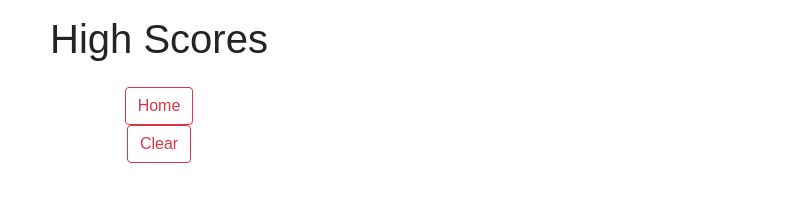
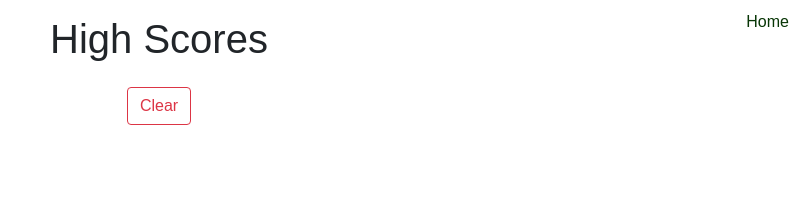
Before and after one commit to CuevasLuis/MyFirstQuiz, a plain HTML site: page QuizV.2/highscoresV2.html in a window 1280 px wide. Shown: the whole page, without its empty margins (481-1280 px from the left). Drawn offline with nearby package versions, Linux system fonts and the light colour scheme.

Commit message:
working progress

```diff
--- a/QuizV.2/assetsV2/styleV2.css
+++ b/QuizV.2/assetsV2/styleV2.css
@@ -9,7 +9,11 @@ a {
       top:10px;
       right:10px;
 
+
+
   }
+
+
   h1{
       text-align: center;
       font-family: fantasy;
@@ -19,7 +23,7 @@ a {
       font-family: fantasy;
       display: block;
     width: 100%;
-    border: none;
+    border: salmon, 10px;
     padding: 15px 28px;
     font-size: 16px;
     cursor: pointer;
@@ -41,6 +45,7 @@ a {
 
 
   .timer {
+
       color: white;
       background-color: crimson;
     font-size: 25px;
@@ -91,6 +96,8 @@ a {
   .container {
     margin: 100px auto 0 auto;
     max-width: 600px;
+
+
   }
 
   .hide {
--- a/QuizV.2/highscoresV2.html
+++ b/QuizV.2/highscoresV2.html
@@ -19,14 +19,16 @@
         <h1 >High Scores</h1>
         <ol id="highscores"></ol>
 
+     <button id="clear" type="button" class="btn btn-outline-danger">Clear</button>
 
-   <div class="yes">
-        <a href="indexV2.html"><button  type="button" class="btn btn-outline-danger"> Home</button></div></a>
-        <button id="clear" type="button" class="btn btn-outline-danger"> Clear</button>
+        <a href="indexV2.html" class="home"> Home</div></a>
+        </div>
+
+
+
 
     </div>
 
-    </div>
 
 
 
--- a/assests/script.js
+++ b/assests/script.js
@@ -11,6 +11,8 @@ var initialsEl = document.getElementById("initials");
 var feedbackEl = document.getElementById("feedback");
 var sfxRight = new Audio("assets/sfx/correct.wav");
 var sfxWrong = new Audio("assets/sfx/incorrect.wav");
+
+
 
 function startQuiz() {
   var startScreenEl = document.getElementById("start-screen");
```
